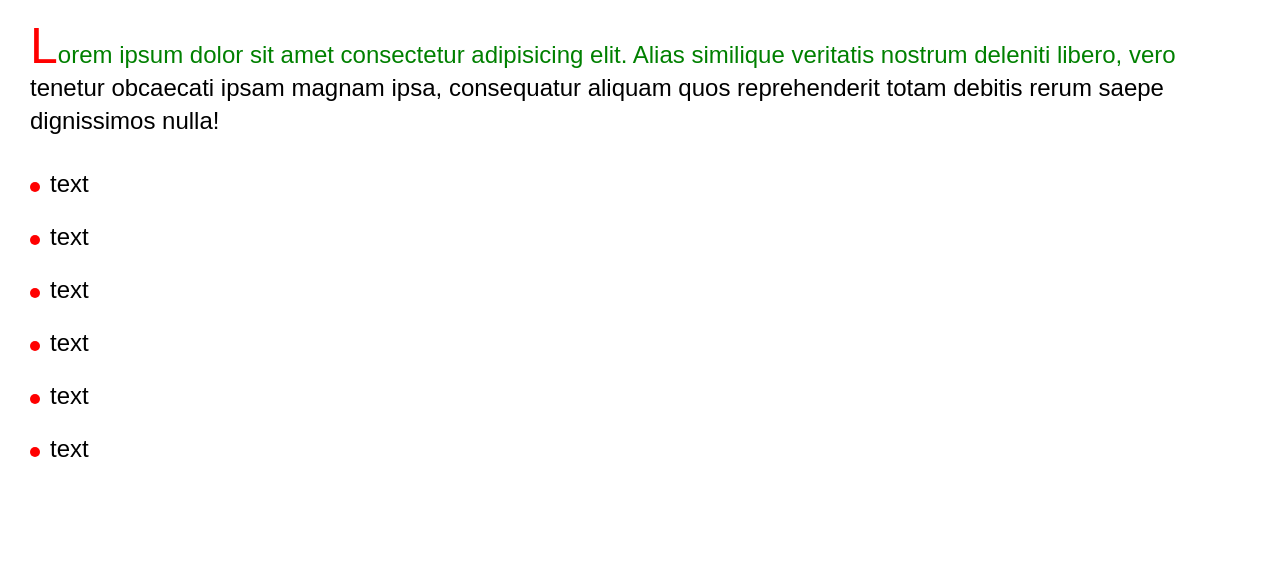
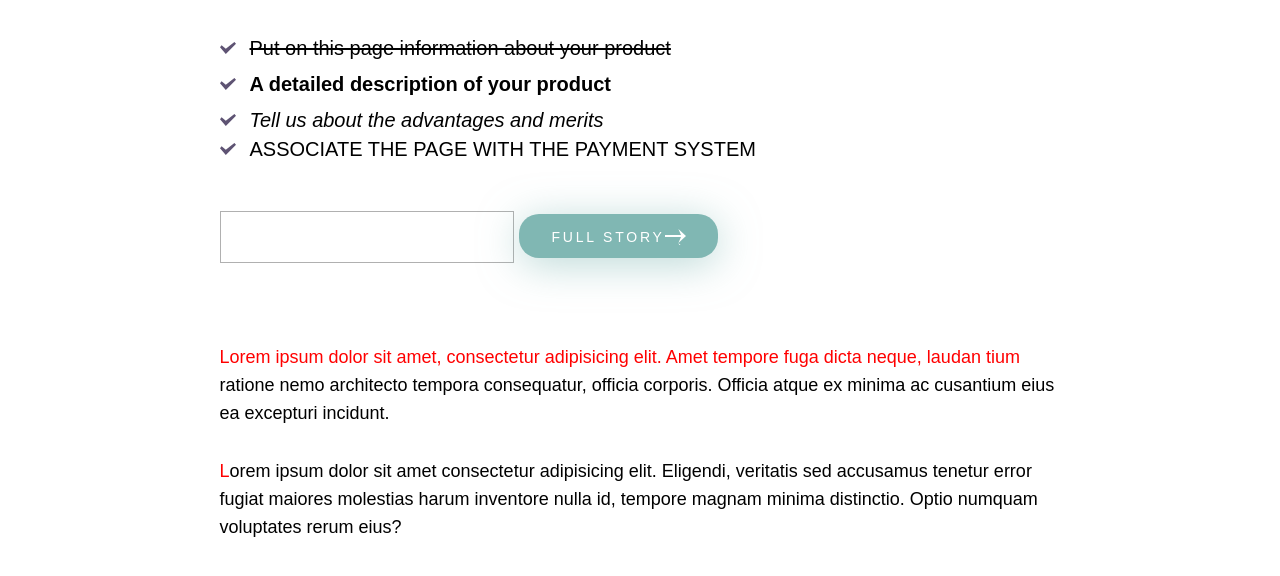
Before and after one commit to A14X4Y/Html_css-_lessons, a plain HTML site: page index.html in a window 1280 px wide. Drawn offline with Linux system fonts and the light colour scheme.

Commit message:
Пркатика CSS псевдоэлементы. Псевдоэлементы BEFORE и AFTER

```diff
--- a/css/style.css
+++ b/css/style.css
@@ -94,44 +94,126 @@ body {
     font-weight: 400;
 }
 
-.text {
-    font-size: 24px;
-    line-height: 33px;
-    margin-bottom: 30px;
-}
-.text::first-line{
-    color: green;
-}
-.text::first-letter{
-    color: red;
-    font-size: 50px;
+.content {
+    margin: 0 auto;
+    max-width: 841px;
 }
 
-.list{
 
-}
-.list li {
-    font-size: 24px;
-    line-height: 33px;
-    margin-bottom: 20px;
+
+.content-info__list li::before {
+    content:'';
+    color: #273d46;
+    background: url("../img/icons/li.svg") left no-repeat;
+    padding: 0 0 0 30px;
 }
 
-.list li:before {
-    content: '';
-    width: 10px;
-    height: 10px;
-    border-radius:50%;
-    background-color: red;
-    display:inline-block;
-    margin: 0 10px 0 0;
+.content-info__list li:nth-child(1) {
+    line-height: 36px;
+    text-decoration: line-through;
 
 }
 
-.list li:hover::before {
-    background-color: yellow;
+.content-info__list li:nth-child(2) {
+    line-height: 36px;
+    font-weight: 700;
 
 }
 
-.list li:after {
+.content-info__list li:nth-child(3) {
+    line-height: 36px;
+    font-weight: 400;
+    font-style: italic;
+
+}
+
+.content-info__list li:last-child {
+    text-transform: uppercase;
+    margin-bottom: 50px;
+}
+
+.content-info__list li:nth-child(1):hover {
+    line-height: 36px;
+    font-weight: 400;
+    color: #273d46;
+    text-decoration: none;
+
+}
+
+.content-info__list li:nth-child(2):hover {
+    line-height: 36px;
+    font-weight: 400;
+    color: red;
+}
+
+.content-info__list li:nth-child(3):hover {
+    line-height: 36px;
+    font-weight: 400;
+    font-style: normal;
+
+}
+
+.content-info__list li:last-child:hover {
+    text-transform: none;
+}
+
+.textinput {
+    width: 294px;
+    height: 52px;
+    border: 1px solid #b0b0b0;
+    padding: 0 15px;
+    margin-bottom: 30px
+}
+
+.textinput:focus {
+    border: 1px solid #7fbed5;
+    box-shadow: 0px 0px 20px -1px rgba(127, 190, 213, 0.93);
+}
+
+.textbutton {
+    width: 199px;
+    text-align: center;
+    display: inline-block;
+    height: 44px;
+    padding: 15px;
+    background-color: rgb(128, 183, 179);
+    box-shadow: 0px 6px 40px 0px rgba(128, 183, 179, 0.54);
+    border-radius: 20px;
+    font-size: 14px;
+    text-transform: uppercase;
+    letter-spacing: 0.2em;
+    color: #fff;
+}
+
+.textbutton span::after {
     content: '';
+    background: url('../img/icons/Shape.svg');
+    padding: 0 21px 0 0;
 }
+
+.textbutton:hover {
+    background-color: #3A5856
+}
+
+.textbutton:ACTIVE {
+    background-color: GREY;
+    box-shadow: none;
+}
+
+form{
+    margin-bottom: 50px;
+}
+
+p{
+    font-size: 18px;
+    line-height: 28px;
+    margin-bottom: 30px;
+}
+
+p:nth-child(1)::first-line{
+    color: #ff0000;
+}
+
+p:nth-child(2)::first-letter{
+    color: #ff0000;
+}
--- a/index.html
+++ b/index.html
@@ -8,23 +8,32 @@
 </head>
 
 <body>
-    <P class="text">
-        Lorem ipsum dolor sit amet consectetur adipisicing elit. Alias similique veritatis nostrum deleniti libero, vero
-        tenetur obcaecati ipsam magnam ipsa, consequatur aliquam quos reprehenderit totam debitis rerum saepe
-        dignissimos nulla!
-
-    </P>
-    <ul class="list">
-        <li>text</li>
-        <li>text</li>
-        <li>text</li>
-        <li>text</li>
-        <li>text</li>
-        <li>text</li>
-
-        <input type="text" name="form[]">
-    </ul>
-
+    <div class="content">
+        <div class="content-info">
+            <ul class="content-info__list">
+                <li>Put on this page information about your product </li>
+                <li>A detailed description of your product</li>
+                <li>Tell us about the advantages and merits</li>
+                <li>Associate the page with the payment system</li>
+            </ul>
+            <form action="#">
+                <input type="text" class="textinput">
+                <button type="submit" class="textbutton">
+                    <span>Full story</span>
+                </button>
+            </form>
+        </div>
+        <div class="content-info__text">
+            <p>Lorem ipsum dolor sit amet, consectetur adipisicing elit. Amet tempore fuga dicta neque, laudan
+                tium ratione nemo architecto tempora consequatur, officia corporis. Officia atque ex minima ac
+                cusantium eius ea excepturi incidunt.</p>
+            <p>
+                Lorem ipsum dolor sit amet consectetur adipisicing elit. Eligendi, veritatis sed accusamus tenetur error
+                fugiat maiores molestias harum inventore nulla id, tempore magnam minima distinctio. Optio numquam
+                voluptates rerum eius?
+            </p>
+        </div>
+    </div>
 </body>
 
 
```
